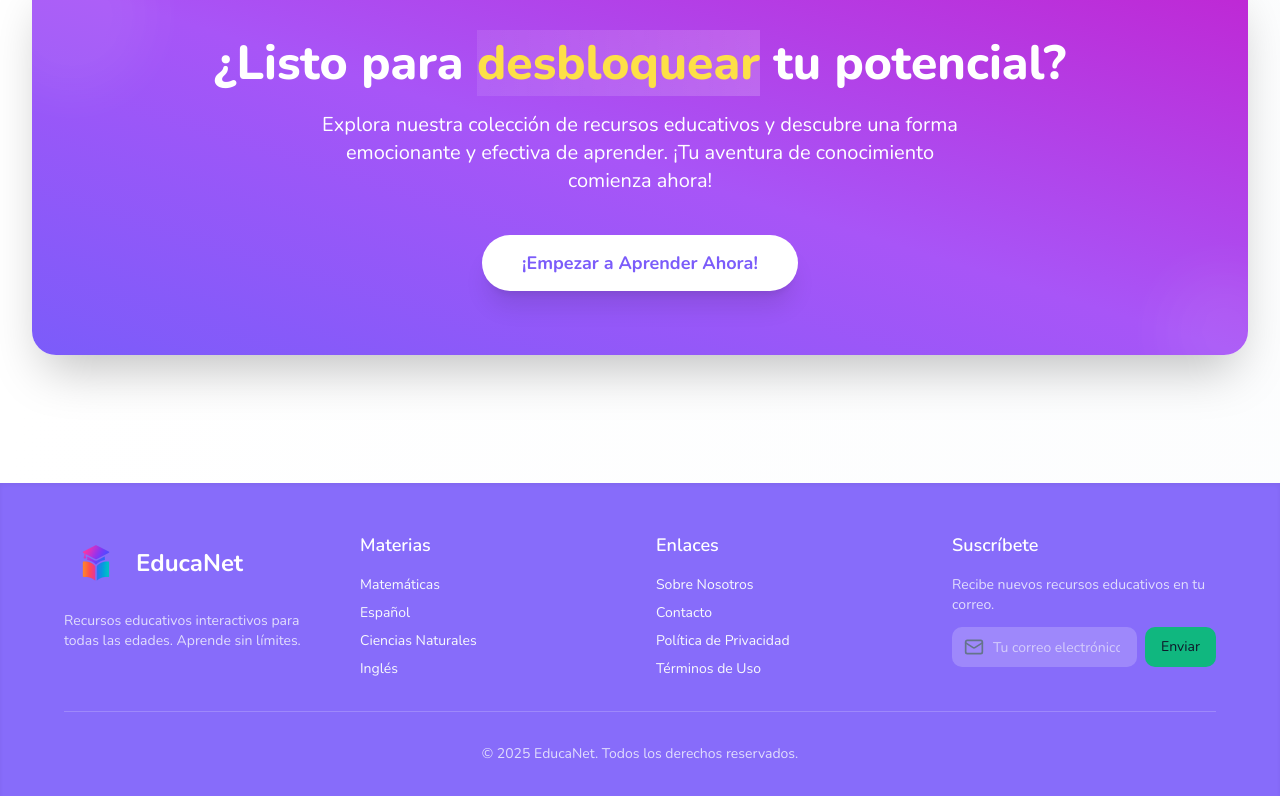
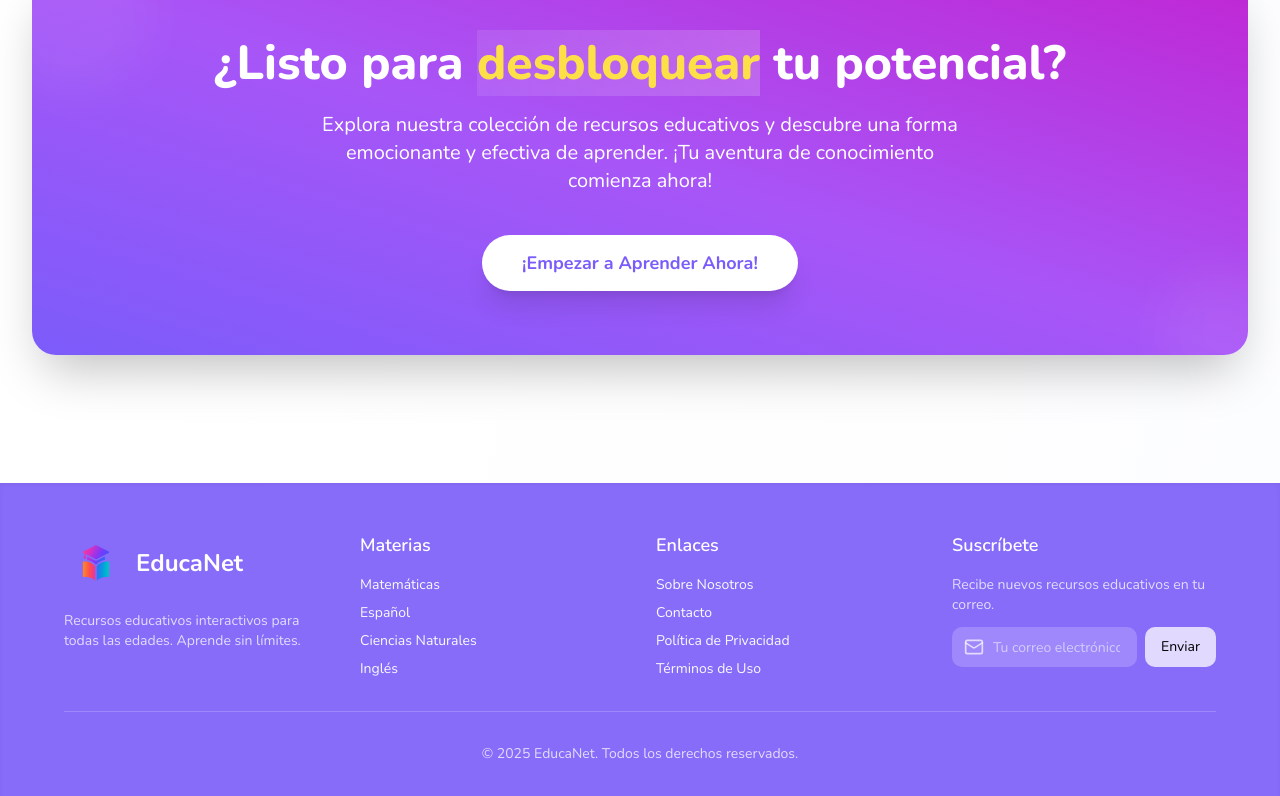
Before and after one commit to JoseDavidGarciaP/EducaNet, a React (Vite) app: page / in a window 1280 px wide. Shown: the part 4830-5626 px from the top of the page. Built offline with nearby package versions, Linux system fonts and the light colour scheme.

Commit message:
Cambio de colores en el icono de correo y el boton enviar del "Footer"

```diff
--- a/src/components/Footer.jsx
+++ b/src/components/Footer.jsx
@@ -54,14 +54,14 @@ const Footer = () => {
             </p>
             <form className="flex flex-col sm:flex-row gap-2">
               <div className="relative flex-grow">
-                <Mail className="absolute left-3 top-1/2 transform -translate-y-1/2 h-5 w-5 text-muted-foreground dark:text-slate-500" />
+                <Mail className="absolute left-3 top-1/2 transform -translate-y-1/2 h-5 w-5 text-white/70 dark:text-white/70" />
                 <Input
                   type="email"
                   placeholder="Tu correo electrónico"
                   className="w-full pl-10 pr-4 py-2.5 rounded-md bg-primary-foreground/20 dark:bg-slate-800 border-transparent focus:border-white dark:focus:border-primary text-primary-foreground dark:text-white placeholder:text-primary-foreground/60 dark:placeholder:text-slate-400"
                 />
               </div>
-              <Button type="submit" variant="secondary" className="bg-secondary hover:bg-secondary/90 text-secondary-foreground shrink-0">
+              <Button type="submit" variant="secondary" className="bg-white/75 hover:bg-white text-black shrink-0">
                 Enviar
               </Button>
             </form>
```
